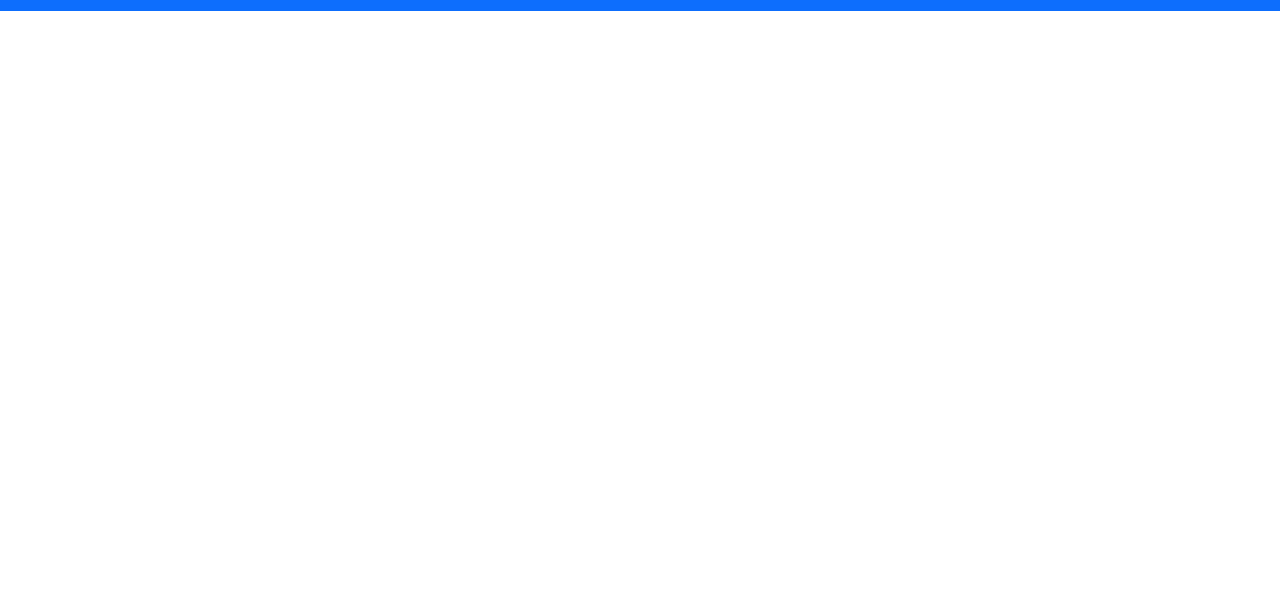
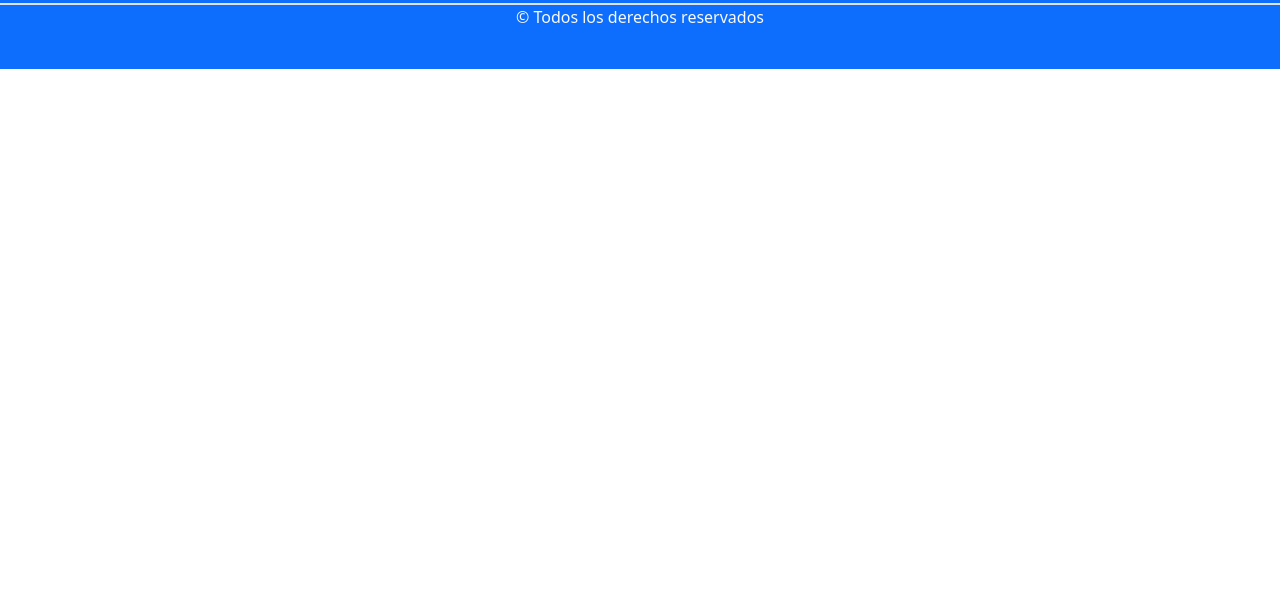
Before and after one commit to DNGG2003/rollingSugar-c13, a plain HTML site: page index.html in a window 1280 px wide. Shown: the part 190-800 px from the top of the page. Drawn offline with nearby package versions, Linux system fonts and the light colour scheme.

Commit message:
agregamos una linea en el footer y el parrafo del copyright

```diff
--- a/index.html
+++ b/index.html
@@ -72,6 +72,8 @@
       <a href="pages/error404.html" class="link-light fs-1"
         ><i class="bi bi-whatsapp"></i
       ></a>
+      <div class="border mt-3"></div>
+      <p> &copy; Todos los derechos reservados</p>
     </footer>
 
     <script
```
